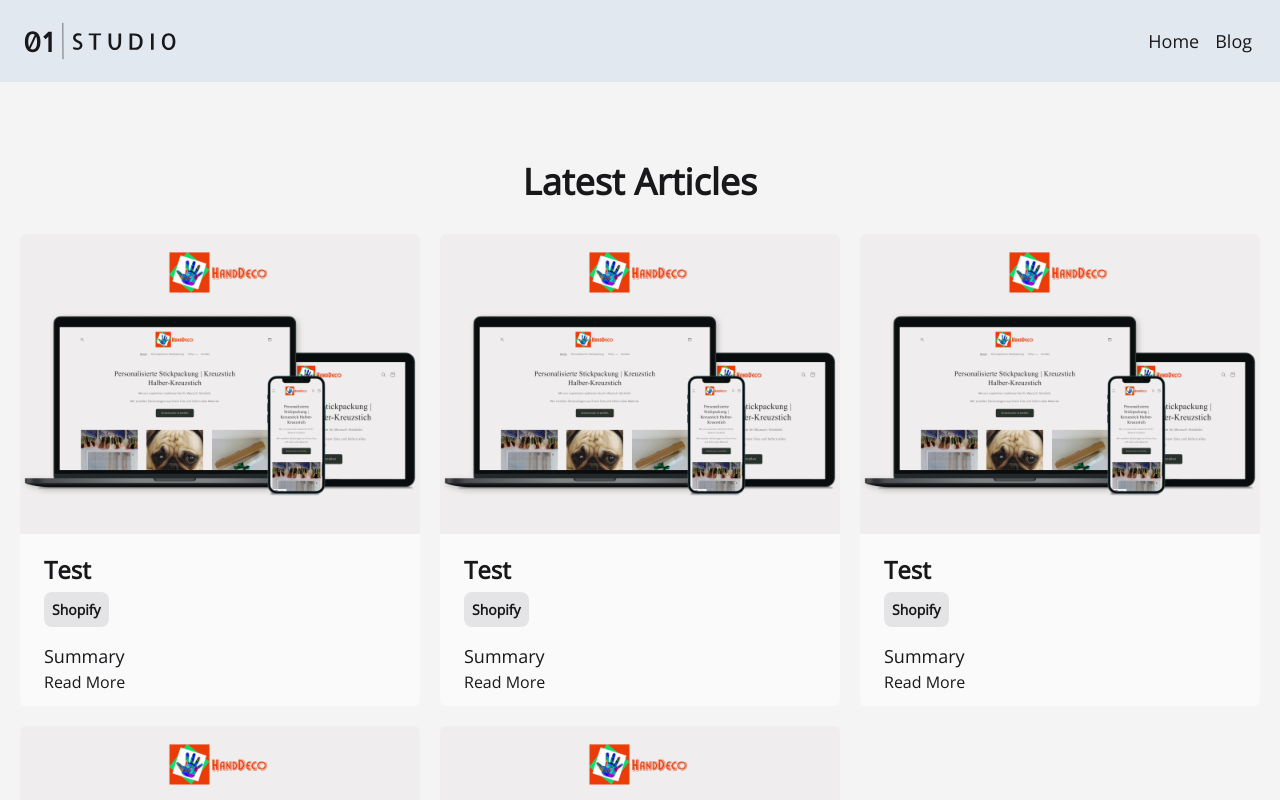
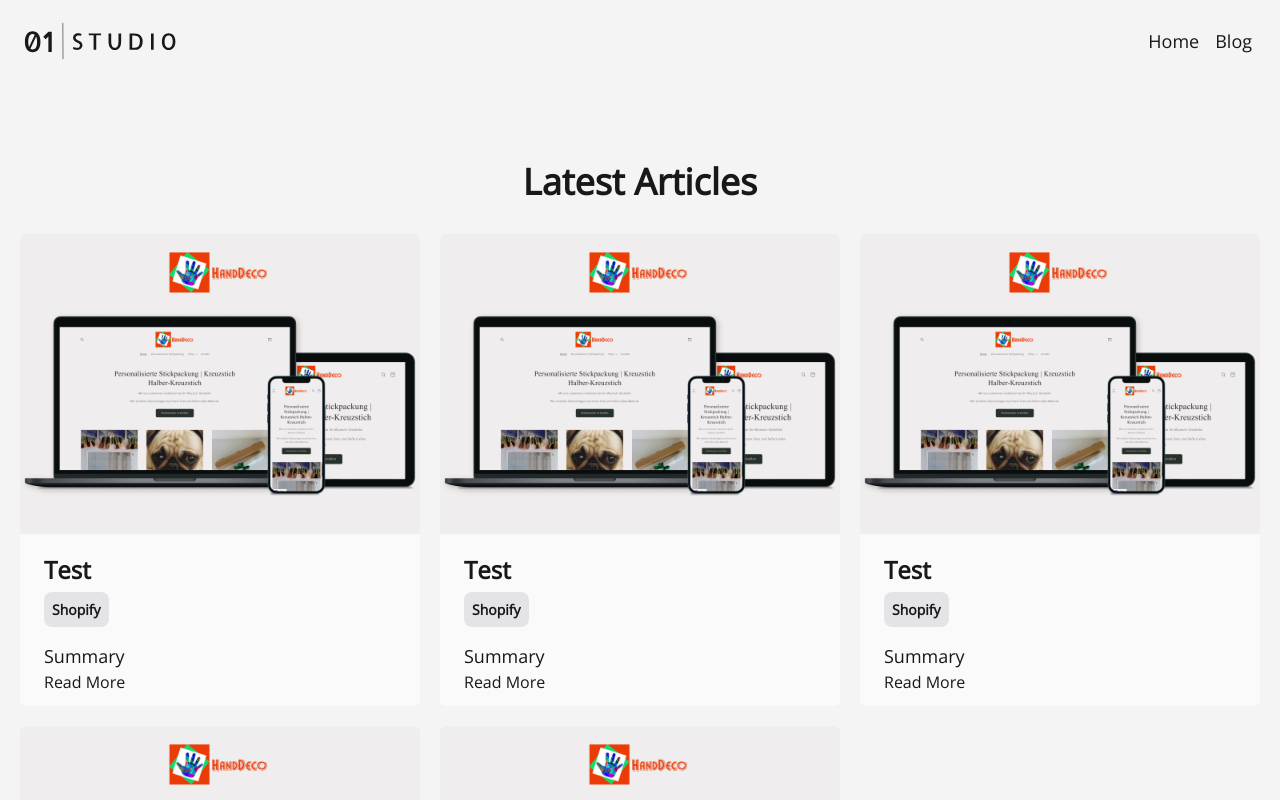
Before and after one commit to samjmerrick/zero-1, a Next.js app: page /blog in a window 1280 px wide. Shown: the top 800 px of the page. Built offline with nearby package versions, Linux system fonts and the light colour scheme; what tw-elements would draw is missing.

Commit message:
Change nav colour on home only

```diff
--- a/components/Nav.tsx
+++ b/components/Nav.tsx
@@ -2,6 +2,7 @@ import React, { useEffect } from "react";
 import { mdiMenu } from "@mdi/js";
 import Icon from "@mdi/react";
 import Container from "./Container";
+import { useRouter } from "next/router";
 
 function Nav() {
   useEffect(() => {
@@ -18,8 +19,14 @@ function Nav() {
     { name: "Blog", href: "/blog" },
   ];
 
+  const router = useRouter();
+  const isHome = router.pathname == "/";
+
   return (
-    <nav className="top-0 z-50 w-full bg-slate-200 py-5">
+    <nav
+      className={`
+        ${isHome ? "bg-slate-200" : "bg-transparent"} top-0 z-50 w-full py-5`}
+    >
       <Container>
         <div className="flex items-center justify-between">
           <a className="w-40" href="/#home">
```
